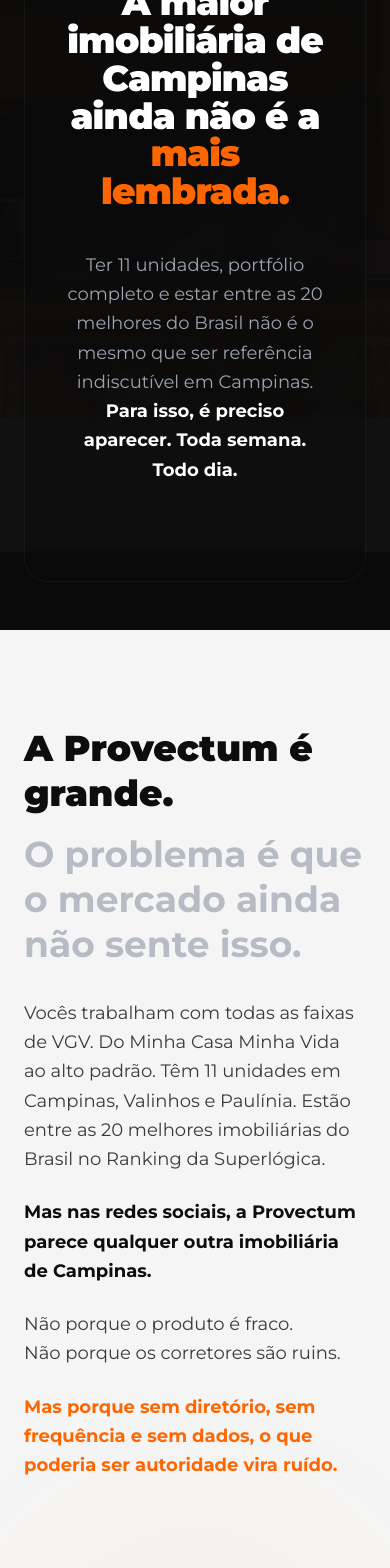
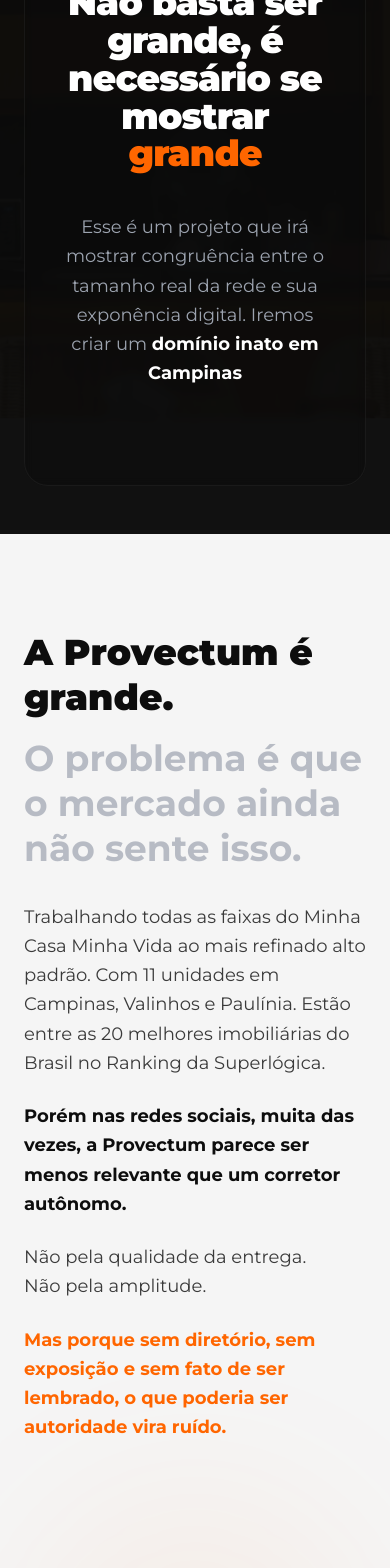
Before and after one commit to ManoJoaoPM/proposta-em-lp-dominus, a React (Vite) app: page /rede-provectum in a window 390 px wide. Shown: the part 320-1888 px from the top of the page. Built offline with nearby package versions, Linux system fonts and the light colour scheme.

Commit message:
ajustes na provectum

```diff
--- a/src/components/provectum/Diagnostic.tsx
+++ b/src/components/provectum/Diagnostic.tsx
@@ -21,17 +21,17 @@
 
             <div className="space-y-6 text-lg md:text-xl text-text-dark/80 max-w-2xl leading-relaxed">
               <p>
-                Vocês trabalham com todas as faixas de VGV. Do Minha Casa Minha Vida ao alto padrão. Têm 11 unidades em Campinas, Valinhos e Paulínia. Estão entre as 20 melhores imobiliárias do Brasil no Ranking da Superlógica.
+                Trabalhando todas as faixas do Minha Casa Minha Vida ao mais refinado alto padrão. Com 11 unidades em Campinas, Valinhos e Paulínia. Estão entre as 20 melhores imobiliárias do Brasil no Ranking da Superlógica.
               </p>
               <p className="font-bold text-text-dark">
-                Mas nas redes sociais, a Provectum parece qualquer outra imobiliária de Campinas.
+                Porém nas redes sociais, muita das vezes, a Provectum parece ser menos relevante que um corretor autônomo.
               </p>
               <p>
-                Não porque o produto é fraco.<br/>
-                Não porque os corretores são ruins.
+                Não pela qualidade da entrega.<br/>
+                Não pela amplitude.
               </p>
               <p className="font-bold text-dominus">
-                Mas porque sem diretório, sem frequência e sem dados, o que poderia ser autoridade vira ruído.
+                Mas porque sem diretório, sem exposição e sem fato de ser lembrado, o que poderia ser autoridade vira ruído.
               </p>
             </div>
           </motion.div>
--- a/src/components/provectum/FrequencyInsight.tsx
+++ b/src/components/provectum/FrequencyInsight.tsx
@@ -32,11 +32,11 @@
             <div className="text-sm font-bold tracking-widest text-text-gray mb-8 uppercase">Hoje</div>
             <div className="space-y-6">
               <div className="flex items-end gap-4 border-b border-white/10 pb-6">
-                <span className="text-5xl font-black text-text-white">1x</span>
+                <span className="text-5xl font-black text-text-white">2x</span>
                 <span className="text-xl text-text-gray pb-1">por semana</span>
               </div>
               <div className="flex items-end gap-4">
-                <span className="text-4xl font-bold text-text-white">4x</span>
+                <span className="text-4xl font-bold text-text-white">8x</span>
                 <span className="text-lg text-text-gray pb-1">por mês</span>
               </div>
             </div>
@@ -57,8 +57,8 @@
             <div className="text-sm font-bold tracking-widest text-dominus mb-8 uppercase">Com a Dominus</div>
             <div className="space-y-6">
               <div className="flex items-end gap-4 border-b border-dominus/20 pb-6">
-                <span className="text-6xl font-black text-dominus">2x</span>
-                <span className="text-xl text-text-white pb-1 font-medium">por dia</span>
+                <span className="text-6xl font-black text-dominus">14x</span>
+                <span className="text-xl text-text-white pb-1 font-medium">por semana</span>
               </div>
               <div className="flex items-end gap-4">
                 <span className="text-5xl font-bold text-dominus/90">60x</span>
@@ -66,7 +66,7 @@
               </div>
             </div>
             <p className="mt-10 text-xl text-text-white font-medium leading-relaxed">
-              Um ecossistema de conteúdo com frequência, estratégia e identidade.
+              Apareceremos em uma semana o que hoje vocês aparecem em um mês.
             </p>
           </motion.div>
         </div>
--- a/src/components/provectum/Hero.tsx
+++ b/src/components/provectum/Hero.tsx
@@ -44,15 +44,14 @@
           </motion.div>
 
           <h1 className="text-4xl md:text-6xl lg:text-[64px] font-black leading-[1.05] text-text-white mb-10 tracking-tight">
-            A maior imobiliária de <br className="hidden md:block" />
-            Campinas <br className="hidden md:block" />
-            ainda não é a <span className="text-dominus">mais <br className="hidden md:block" /> lembrada.</span>
+            Não basta ser grande, <br className="hidden md:block" />
+            é necessário <br className="hidden md:block" />
+            se mostrar <span className="text-dominus">grande <br className="hidden md:block" /></span>
           </h1>
 
           <p className="text-lg md:text-xl text-text-gray font-regular max-w-4xl mx-auto mb-14 leading-relaxed">
-            Ter 11 unidades, portfólio completo e estar entre as 20 melhores do Brasil não <br className="hidden md:block" />
-            é o mesmo que ser referência indiscutível em Campinas. <strong className="text-text-white font-bold">Para isso, é <br className="hidden md:block" />
-            preciso aparecer. Toda semana. Todo dia.</strong>
+            Esse é um projeto que irá mostrar congruência entre o tamanho real da rede e sua exponência digital. <br className="hidden md:block" />
+            Iremos criar um <strong className="text-text-white font-bold">domínio inato em Campinas<br className="hidden md:block" /></strong>
           </p>
 
           {/*
--- a/src/components/provectum/HowItWorks.tsx
+++ b/src/components/provectum/HowItWorks.tsx
@@ -17,7 +17,7 @@
           </h2>
         </motion.div>
 
-        {/* 4 Pilares de Acompanhamento - Grid 2x2 */}
+        {/* 3 Pilares de Acompanhamento - Grid 2x2 */}
         <div className="grid grid-cols-1 md:grid-cols-2 gap-8 md:gap-12 mb-20 max-w-5xl mx-auto">
           {[
             {
@@ -28,14 +28,6 @@
               title: "Análises Periódicas",
               desc: "Gestão do projeto e dos resultados. Reavaliação do plano de ação sempre que necessário. Instrução 360° do negócio. Acompanhamento de vendas."
             },
-            {
-              title: "Relatório Mensal",
-              desc: "Clareza dos números do projeto. Comparação mês a mês. Atualização em tempo real do desempenho."
-            },
-            {
-              title: "Análise Comercial",
-              desc: "Estudo de campo (análise de concorrentes). Metrificação do funil de vendas. Cliente oculto na operação da Provectum."
-            }
           ].map((item, i) => (
             <motion.div
               key={i}
@@ -49,6 +41,17 @@
               <p className="text-text-gray leading-relaxed text-lg">{item.desc}</p>
             </motion.div>
           ))}
+          {/* 3º pilar centralizado */}
+          <motion.div
+            initial={{ opacity: 0, y: 30 }}
+            whileInView={{ opacity: 1, y: 0 }}
+            viewport={{ once: true }}
+            transition={{ delay: 0.3, duration: 0.6 }}
+            className="md:col-span-2 bg-white p-8 md:p-10 border-l-4 border-l-black/5 hover:border-l-dominus rounded-r-2xl shadow-[0_4px_24px_rgba(0,0,0,0.03)] hover:shadow-[0_8px_32px_rgba(232,113,10,0.08)] transition-all duration-300 max-w-xl mx-auto w-full"
+          >
+            <h3 className="text-2xl font-bold mb-4 text-text-dark">Relatório Mensal</h3>
+            <p className="text-text-gray leading-relaxed text-lg">Clareza dos números do projeto. Comparação mês a mês. Atualização em tempo real do desempenho.</p>
+          </motion.div>
         </div>
       </div>
     </section>
--- a/src/components/provectum/ROI.tsx
+++ b/src/components/provectum/ROI.tsx
@@ -16,7 +16,7 @@
         >
           <span className="text-xs font-bold tracking-widest text-dominus uppercase mb-4 block">Na prática, o que isso representa?</span>
           <h2 className="text-4xl md:text-5xl font-bold leading-tight mb-8">
-            O Retorno Sobre o Investimento
+            O Retorno Sobre o Investimento Digital
           </h2>
           <p className="text-lg md:text-xl text-text-gray font-regular leading-relaxed max-w-3xl mx-auto">
             Levando em consideração 2 fechamentos/mês influenciados pelas redes sociais, com comissão de 5% e VGV médio de R$600.000:
```
